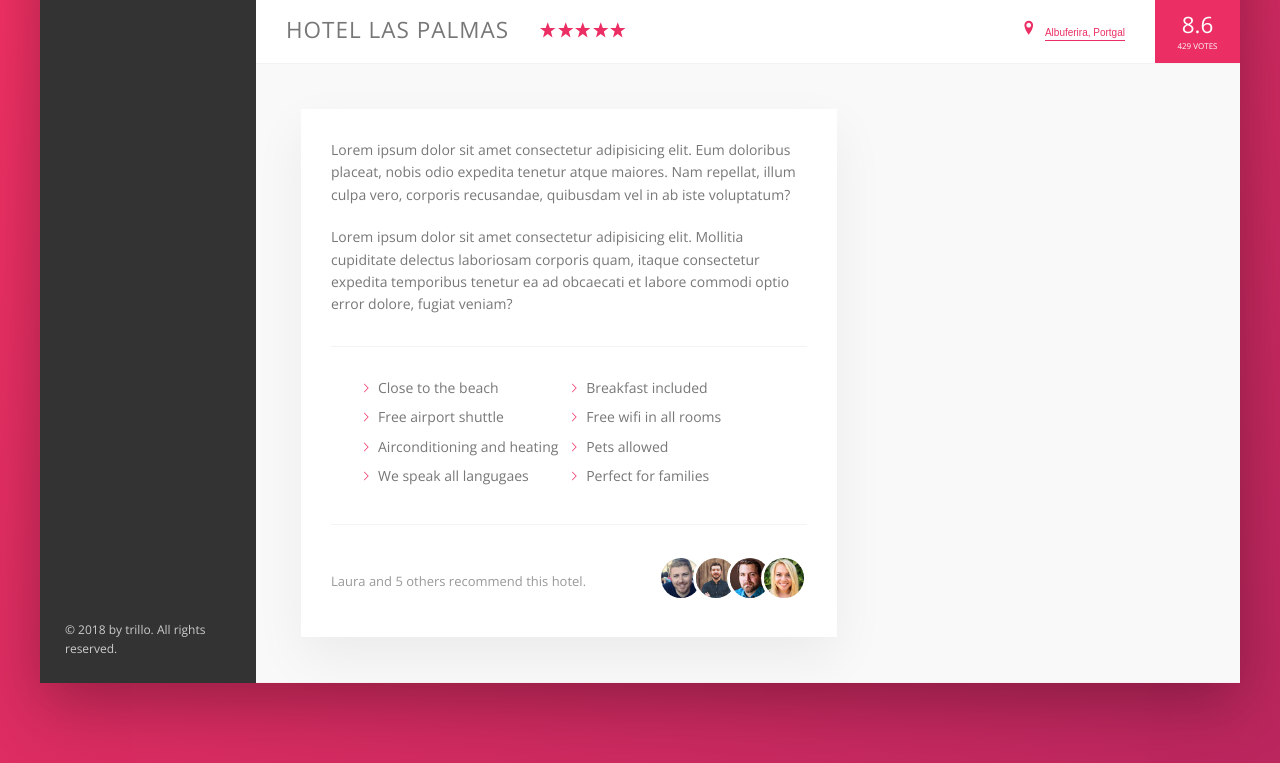
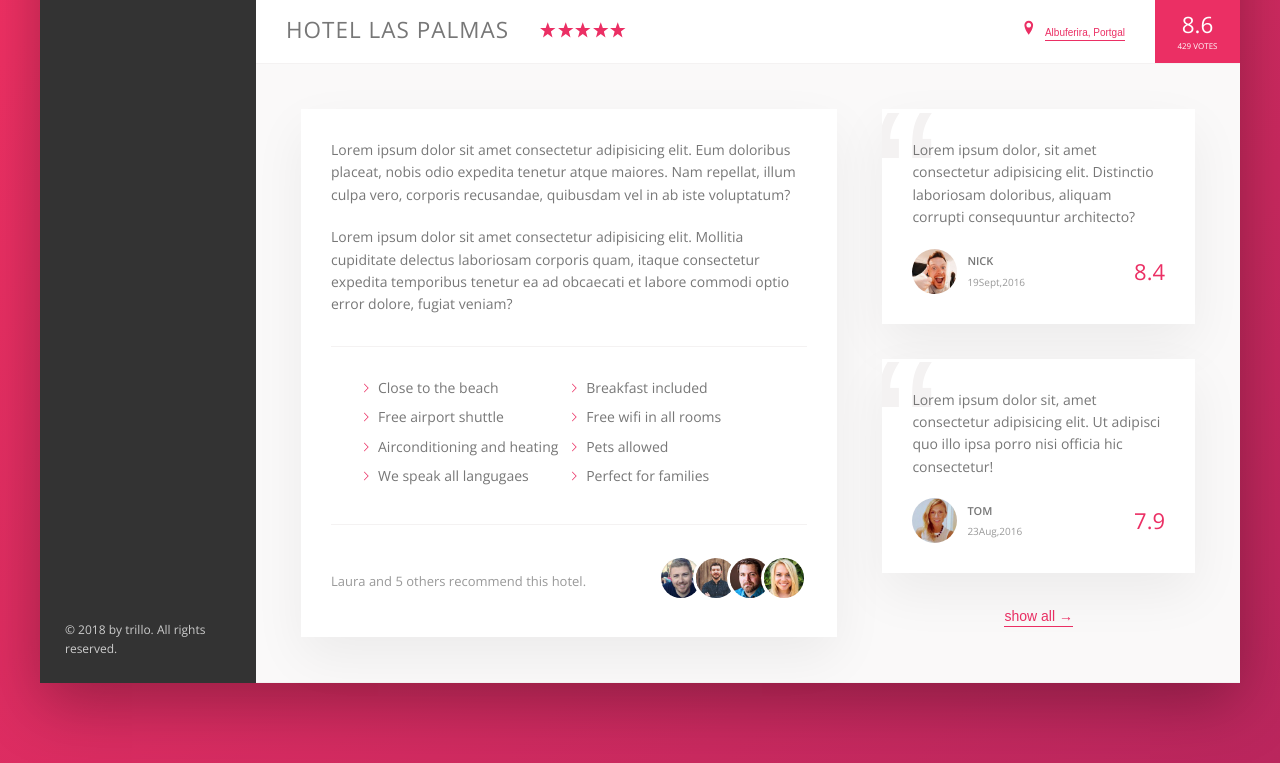
Before and after one commit to neha10gupta97/HotelsBookingView, a website: page index.html in a window 1280 px wide. Shown: the part 538-1301 px from the top of the page. Drawn offline with nearby package versions, Linux system fonts and the light colour scheme.

Commit message:
user review section

```diff
--- a/index.html
+++ b/index.html
@@ -161,7 +161,34 @@
                             </div>
                         </div>
                         <div class="user-reviews">
+                            <figure class="review">
+                                <blockquote class="review__text">
+                                    Lorem ipsum dolor, sit amet consectetur adipisicing elit. Distinctio laboriosam doloribus, aliquam corrupti consequuntur architecto?
+                                </blockquote>
+                                <figcaption class="review__user">
+                                    <img src="img/user-1.jpg" alt="User" class="review__photo">
+                                    <div class="review__user-box">
+                                        <p class="review__user-name">Nick</p>
+                                        <p class="review__user-date">19Sept,2016</p>
+                                    </div>
+                                    <div class="review__rating">8.4</div>
+                                </figcaption>
+                            </figure>
+                            <figure class="review">
+                                <blockquote class="review__text">
+                                    Lorem ipsum dolor sit, amet consectetur adipisicing elit. Ut adipisci quo illo ipsa porro nisi officia hic consectetur!
+                                </blockquote>
+                                <figcaption class="review__user">
+                                    <img src="img/user-2.jpg" alt="User" class="review__photo">
+                                    <div class="review__user-box">
+                                        <p class="review__user-name">Tom</p>
+                                        <p class="review__user-date">23Aug,2016</p>
+                                    </div>
+                                    <div class="review__rating">7.9</div>
+                                </figcaption>
+                            </figure>
 
+                            <button class="btn-inline">show all <span>&rarr;</span></button>
                         </div>
                     </div>
 
--- a/sass/_component.scss
+++ b/sass/_component.scss
@@ -266,8 +266,17 @@
   cursor: pointer;
   transition: all .2s;
 
+  &span{
+    margin-left: 3px;
+    transition: margin-left .2s;
+  }
+
   &:hover{
     color: var(--color-grey-dark-1);
+
+    span{
+      margin-left: 8px;
+    }
   }
 
   &:focus{
@@ -358,3 +367,67 @@
     }
   }
 }
+
+
+
+//REVIEW
+.review{
+  background-color: #fff;
+  box-shadow: var(--shadow-light);
+  padding: 3rem;
+  margin-bottom: 3.5rem;
+  position: relative;
+  overflow: hidden;
+
+  &__text{
+    margin-bottom: 2rem;
+    position: relative;
+    z-index: 5;
+  }
+
+  &__user{
+    display: flex;
+    align-items: center;
+  }
+
+  &__photo{
+    height: 4.5rem;
+    width: 4.5rem;
+    border-radius: 50%;
+    margin-right: 1rem;
+  }
+
+  &__user-box{
+    margin-right: auto;
+  }
+
+  &__user-name{
+    font-size: 1.1rem;
+    font-weight: 600;
+    text-transform: uppercase;
+    margin-bottom: .4rem;
+  }
+
+  &__user-date{
+    font-size: 1rem;
+    color: var(--color-grey-dark-3);
+  }
+
+  &__rating{
+    color: var(--color-primary);
+    font-size: 2.2rem;
+    font-weight: 300;
+  }
+
+  &::before{
+    content: "\201C";
+    position: absolute;
+    top: -2.75rem;
+    left: -1rem;
+    font-size: 20rem;
+    color: var(--color-grey-light-2);
+    font-family: sans-serif;
+    line-height: 1;
+    z-index: 1;
+  }
+}
--- a/sass/_layout.scss
+++ b/sass/_layout.scss
@@ -36,6 +36,7 @@
 }
 
 .detail{
+    font-size: 1.4rem;
     display: flex;
     padding: 4.5rem;
     background-color: var(--color-grey-light-1);
@@ -43,7 +44,6 @@
 }
 
 .description{
-    font-size: 1.4rem;
     background-color: #fff;
     box-shadow: var(--shadow-light);
     padding: 3rem;
@@ -53,4 +53,7 @@
 
 .user-reviews{
     flex: 1;
+    display: flex;
+    flex-direction: column;
+    align-items: center;
 }
```
Also changed, not shown: css/style.css.
